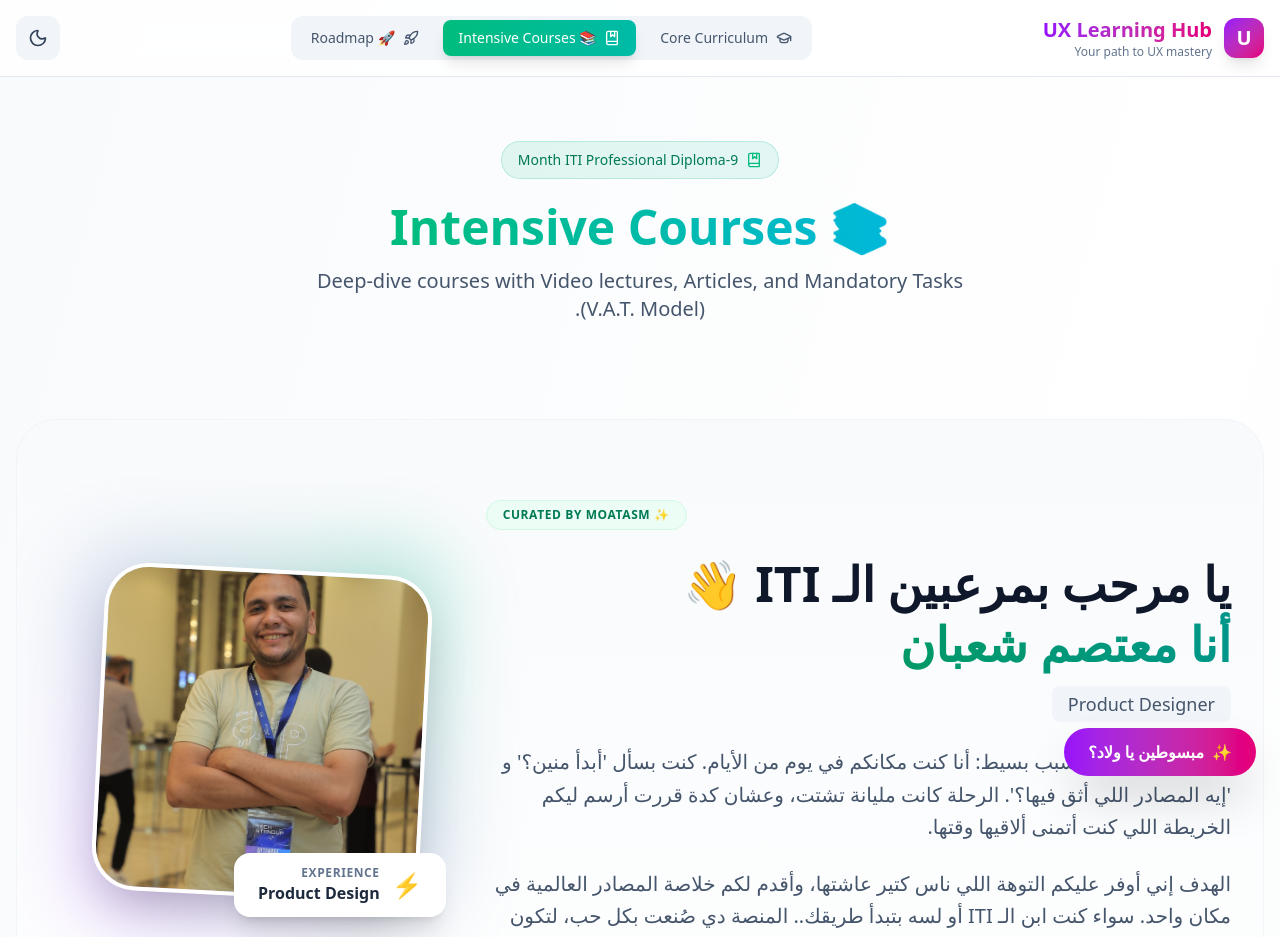
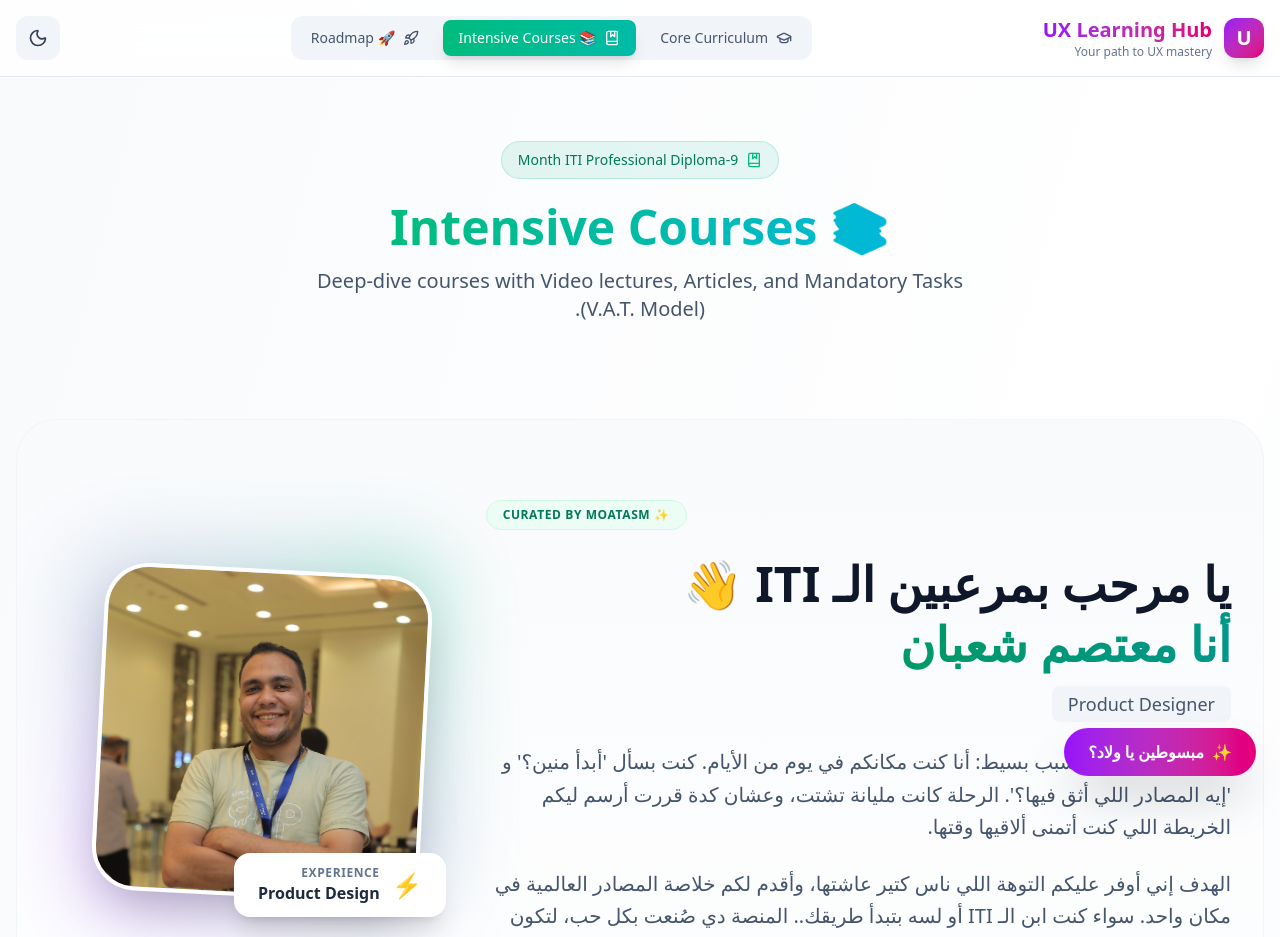
Before and after one commit to moatasm99/UX-Hub, a React (Vite) app: page / in a window 1280 px wide. Shown: the top 937 px of the page. Built offline with nearby package versions, Linux system fonts and the light colour scheme.

Commit message:
Fix: Adjust creator image alignment to prevent head cropping

```diff
--- a/components/CreatorSection.tsx
+++ b/components/CreatorSection.tsx
@@ -29,7 +29,7 @@
                                 <img
                                     src="/images/creator.jpg"
                                     alt="Moatasm Shaban - Founder"
-                                    className="w-full h-full object-cover"
+                                    className="w-full h-full object-cover object-top"
                                 />
                             </div>
 
```
